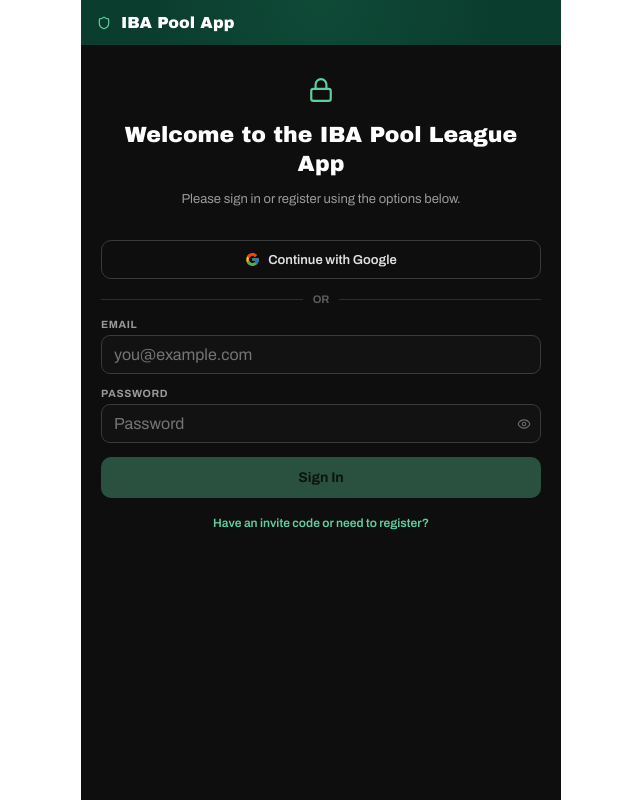
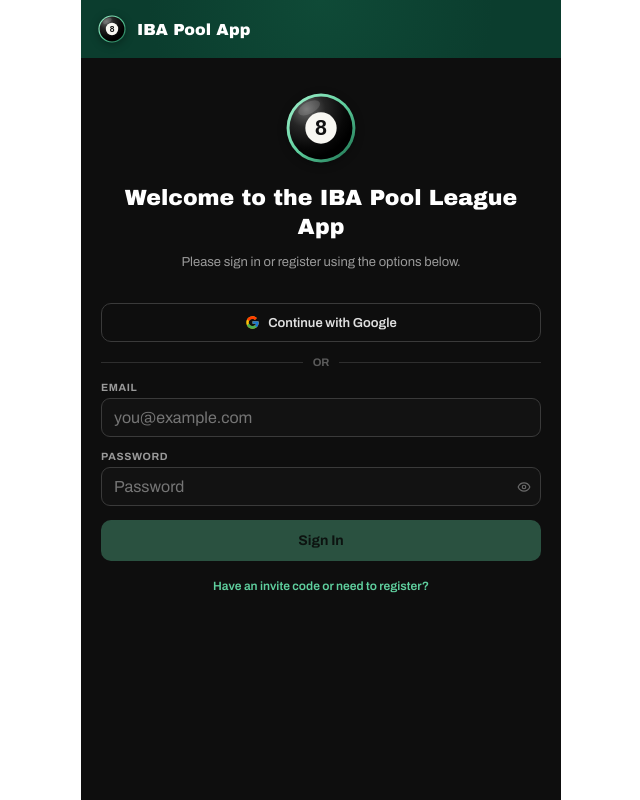
Before and after one commit to macetheace22/pool-league, a React (Vite) app: page / in a window 1280 px wide. Shown: the whole page, without its empty margins (319-959 px from the left). Built offline with nearby package versions, Linux system fonts and the light colour scheme; no server answers.

Commit message:
Add pool 8-ball branding to sign-in screen

```diff
--- a/src/AuthContext.jsx
+++ b/src/AuthContext.jsx
@@ -83,10 +83,35 @@
   );
 }
 
+function PoolBallMark({ size = 28 }) {
+  return (
+    <svg className="auth-pool-ball" width={size} height={size} viewBox="0 0 64 64" aria-label="Pool 8-ball" role="img">
+      <defs>
+        <radialGradient id="authBallShade" cx="27%" cy="20%" r="78%">
+          <stop offset="0%" stopColor="#686868" />
+          <stop offset="38%" stopColor="#252525" />
+          <stop offset="78%" stopColor="#080808" />
+          <stop offset="100%" stopColor="#000000" />
+        </radialGradient>
+        <linearGradient id="authBallRim" x1="0" y1="0" x2="1" y2="1">
+          <stop offset="0%" stopColor="#A7F3D0" />
+          <stop offset="50%" stopColor="#5FCF9E" />
+          <stop offset="100%" stopColor="#176B4A" />
+        </linearGradient>
+      </defs>
+      <circle cx="32" cy="32" r="29" fill="url(#authBallRim)" />
+      <circle cx="32" cy="32" r="26.5" fill="url(#authBallShade)" />
+      <ellipse cx="22" cy="15" rx="10" ry="5" fill="#FFFFFF" opacity=".13" transform="rotate(-28 22 15)" />
+      <circle cx="32" cy="32" r="13.2" fill="#F8F7F2" />
+      <text x="32" y="38" textAnchor="middle" fontFamily="Arial, sans-serif" fontSize="18" fontWeight="900" fill="#111111">8</text>
+    </svg>
+  );
+}
+
 function AuthHeader() {
   return (
     <div className="auth-header">
-      <Shield size={14} color="#5FCF9E" />
+      <PoolBallMark size={30} />
       <div className="auth-header__title">IBA Pool App</div>
     </div>
   );
@@ -122,7 +147,7 @@
 
   return (
     <div className="auth-screen">
-      <div className="auth-screen__icon"><Lock size={26} color="#5FCF9E" /></div>
+      <div className="auth-screen__icon"><PoolBallMark size={76} /></div>
       <div className="auth-screen__title">Welcome to the IBA Pool League App</div>
       <div className="auth-screen__sub">Please sign in or register using the options below.</div>
       <div className="auth-screen__spacer" />
@@ -287,6 +312,7 @@
 .auth-loader{display:flex;align-items:center;justify-content:center;min-height:100vh;color:#9A9A9A;font-size:13px;}
 .auth-empty{padding:40px 24px;text-align:center;color:#9A9A9A;font-size:13px;}
 .auth-header{display:flex;align-items:center;gap:10px;background:#0B3D2E;background-image:radial-gradient(circle at 50% 0%,#0F4A37 0%,#0B3D2E 70%);padding:14px 16px;}
+.auth-pool-ball{display:block;flex-shrink:0;filter:drop-shadow(0 2px 4px rgba(0,0,0,.35));}
 .auth-header__title{font-family:'Archivo Black',sans-serif;font-size:16px;color:#FFF;}
 .auth-screen{display:flex;flex-direction:column;gap:14px;padding:32px 20px 24px;}
 .auth-screen__icon{display:flex;justify-content:center;margin-bottom:4px;}
```
